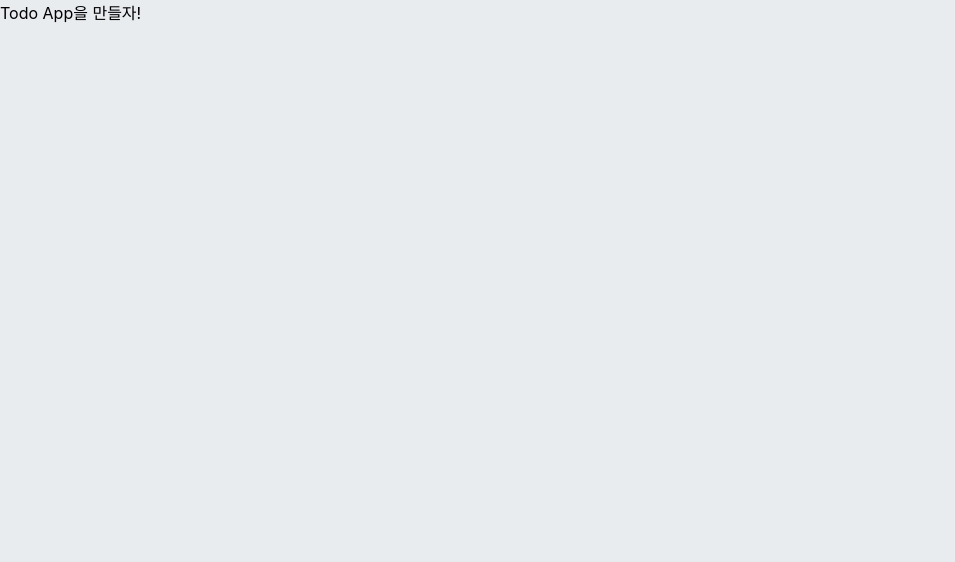
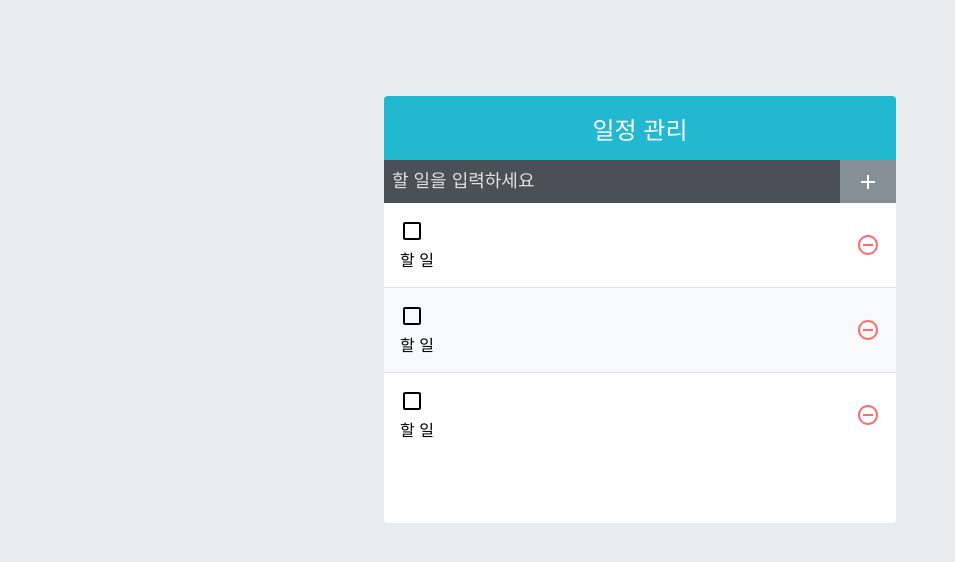
Before and after one commit to Danbee-Kim/todo_sass, a React (Create React App) app: page / in a window 1280 px wide. Shown: the top 562 px of the page, without its empty margins (0-955 px from the left). Built offline with nearby package versions, Linux system fonts and the light colour scheme.

Commit message:
UI 구성

```diff
--- /dev/null
+++ b/jsconfig.json
@@ -0,0 +1,5 @@
+{
+  "compilerOptions": {
+    "target": "ES6"
+  }
+}
--- a/src/App.js
+++ b/src/App.js
@@ -1,7 +1,15 @@
 import './App.css';
+import TodoInsert from './components/TodoInsert';
+import { TodoList } from './components/TodoList';
+import { TodoTemplate } from './components/TodoTemplate';
 
 function App() {
-  return <div>Todo App을 만들자!</div>;
+  return (
+    <TodoTemplate>
+      <TodoInsert />
+      <TodoList />
+    </TodoTemplate>
+  );
 }
 
 export default App;
--- /dev/null
+++ b/src/components/TodoInsert.js
@@ -0,0 +1,16 @@
+import React from 'react';
+import './TodoInsert.scss';
+import { MdAdd } from 'react-icons/md';
+
+const TodoInsert = () => {
+  return (
+    <form className="TodoInsert">
+      <input placeholder="할 일을 입력하세요" />
+      <button type="submit">
+        <MdAdd />
+      </button>
+    </form>
+  );
+};
+
+export default TodoInsert;
--- /dev/null
+++ b/src/components/TodoInsert.scss
@@ -0,0 +1,37 @@
+.TodoInsert{
+  display: flex;
+  background: #495057;
+  input{
+    //기본 스타일 초기화
+  background:none;
+  outline: none;
+  border: none;
+  padding:0.5rem;
+  font-size: 1.125rem;
+  line-height: 1.5;
+  color:white;
+  &::placeholder{
+    color:#dee2e6;
+  }
+  //버튼을 제외한 영역을 모두 차지하기
+  flex:1;
+  }
+  button{
+    //기본 스타일 초기화
+    background:none;
+    outline: none;
+    border: none;
+    background: #868e96;
+    color:white;
+    padding-left: 1rem;
+    padding-right: 1rem;
+    font-size: 1.5rem;
+    display: flex;
+    align-items: center;
+    cursor: pointer;
+    transition: 0.1s background ease-in;
+    &:hover{
+      background: #adb5bd;
+    }
+  }
+}
--- /dev/null
+++ b/src/components/TodoList.js
@@ -0,0 +1,13 @@
+import React from 'react';
+import './TodoList.scss';
+import TodoListItem from './TodoListItem';
+
+export const TodoList = () => {
+  return (
+    <div className="TodoList">
+      <TodoListItem />
+      <TodoListItem />
+      <TodoListItem />
+    </div>
+  );
+};
--- /dev/null
+++ b/src/components/TodoList.scss
@@ -0,0 +1,5 @@
+.TodoList{
+  min-height: 320px;
+  max-height: 513px;
+  overflow-y: auto;
+}
--- /dev/null
+++ b/src/components/TodoListItem.js
@@ -0,0 +1,23 @@
+import React from 'react';
+import {
+  MdCheckBoxOutlineBlank,
+  MdCheckBox,
+  MdRemoveCircleOutline,
+} from 'react-icons/md';
+import './TodoListItem.scss';
+
+const TodoListItem = () => {
+  return (
+    <div className="TodoListItem">
+      <div className="checkbox">
+        <MdCheckBoxOutlineBlank />
+        <div className="text">할 일</div>
+      </div>
+      <div className="remove">
+        <MdRemoveCircleOutline />
+      </div>
+    </div>
+  );
+};
+
+export default TodoListItem;
--- /dev/null
+++ b/src/components/TodoListItem.scss
@@ -0,0 +1,40 @@
+.TodoListItem{
+  padding: 1rem;
+  display: flex;
+  align-items: center;
+  &:nth-child(even){
+    background: #f8f9fa;
+  }
+  .checkbox{
+    cursor: pointer;
+    flex:1; //차지할 수 있는 영역 모두 차지
+    align-items: center;
+    svg{
+      font-size: 1.5rem;
+    }
+    //체크되었을 때 보여 줄 스타일
+    &.checkedr{
+      svg{
+        color:#22b8cf;
+      }
+      .text{
+        color:#adb5bd;
+        text-decoration: line-through;
+      }
+    }
+  }
+.remove{
+  display: flex;
+  align-items: center;
+  font-size: 1.5rem;
+  color:#ff6b6b;
+  cursor:pointer;
+  &:hover{
+    color:#ff8787;
+  }
+}
+//엘리먼트 사이사이에 테두리를 넣어 줌
+&+&{
+  border-top: 1px solid #dee2e6;
+}
+}
--- /dev/null
+++ b/src/components/TodoTemplate.js
@@ -0,0 +1,11 @@
+import React from 'react';
+import './TodoTemplate.scss';
+
+export const TodoTemplate = ({ children }) => {
+  return (
+    <div className="TodoTemplate">
+      <div className="app-title">일정 관리</div>
+      <div className="content">{children}</div>
+    </div>
+  );
+};
--- /dev/null
+++ b/src/components/TodoTemplate.scss
@@ -0,0 +1,20 @@
+.TodoTemplate{
+  width:512px;
+  margin-left: auto;
+  margin-right: auto;
+  margin-top: 6rem;
+  border-radius: 4px;
+  overflow: hidden;
+}
+.app-title{
+  background:#22b8cf;
+  color:white;
+  height: 4rem;
+  font-size: 1.5rem;
+  display: flex;
+  align-items: center;
+  justify-content: center;
+}
+.content{
+  background:white;
+}
```
